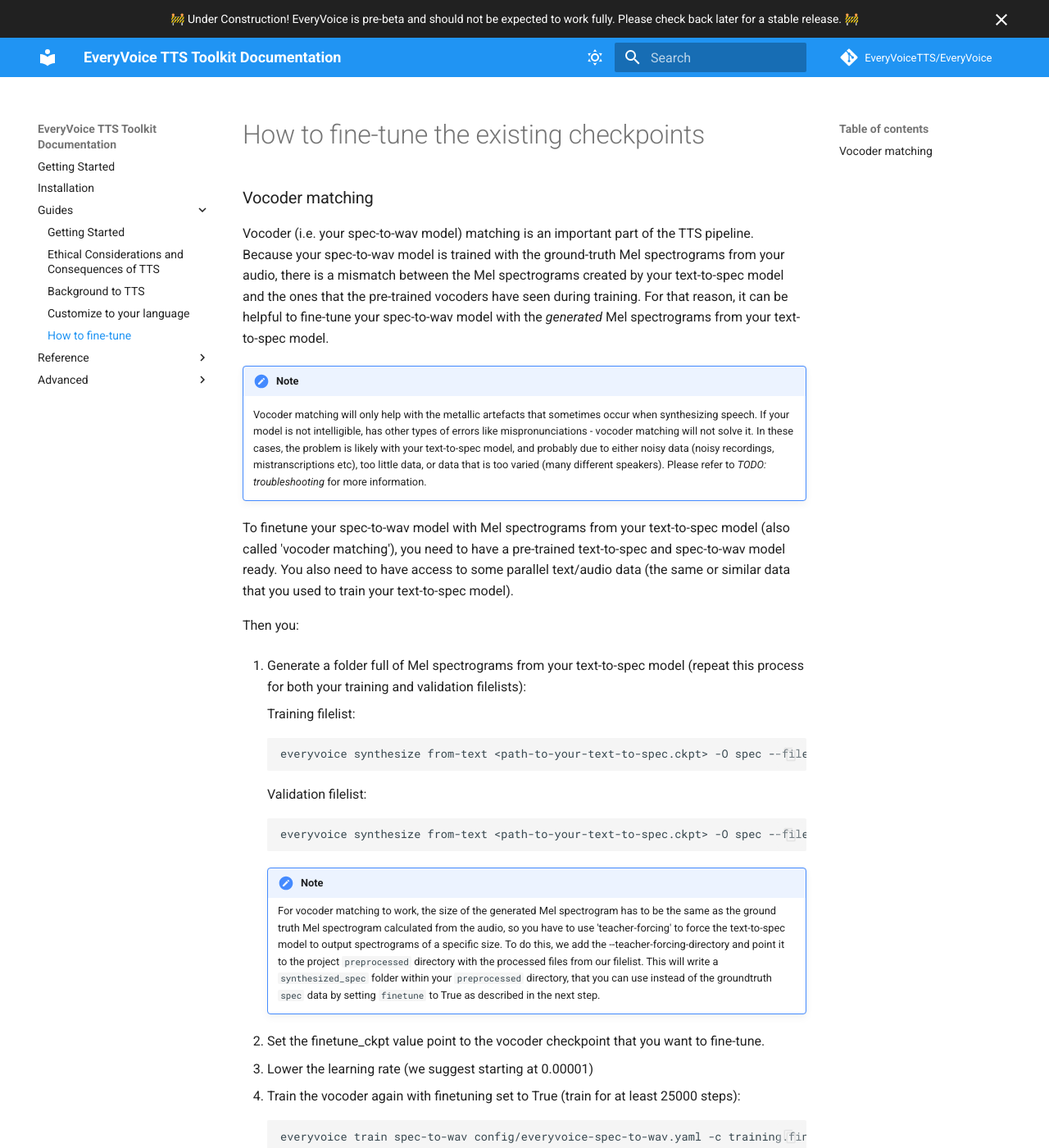
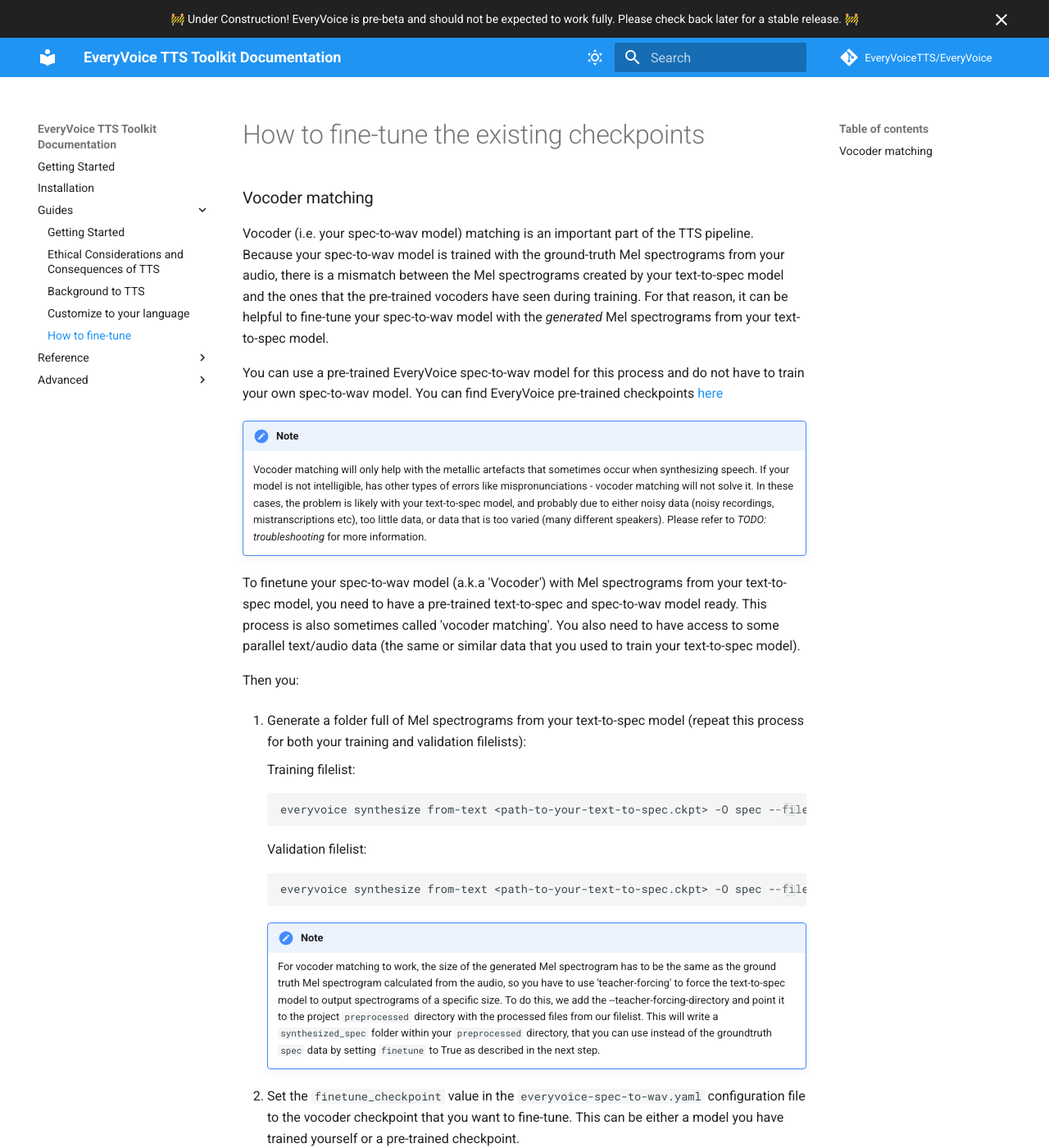
Before and after one commit to EveryVoiceTTS/EveryVoice, an MkDocs documentation site: the page built from docs/guides/finetune.md, in a window 1280 px wide and 1400 px high. Shown: the whole window at 82% size. Built offline with MkDocs 1.6.1 and Material for MkDocs 9.7.7, drawn with Linux system fonts in a browser that asks for light colours; comment, search, counter and statistics services are not loaded; the version menu is left out; some of the changed text lies outside the part shown.

Commit message:
docs: update finetune docs

````diff
--- a/docs/guides/finetune.md
+++ b/docs/guides/finetune.md
@@ -4,12 +4,14 @@
 
 Vocoder (i.e. your spec-to-wav model) matching is an important part of the TTS pipeline. Because your spec-to-wav model is trained with the ground-truth Mel spectrograms from your audio, there is a mismatch between the Mel spectrograms created by your text-to-spec model and the ones that the pre-trained vocoders have seen during training. For that reason, it can be helpful to fine-tune your spec-to-wav model with the _generated_ Mel spectrograms from your text-to-spec model.
 
+You can use a pre-trained EveryVoice spec-to-wav model for this process and do not have to train your own spec-to-wav model. You can find EveryVoice pre-trained checkpoints [here](https://drive.google.com/drive/folders/1ya0U4K2d26DoJamg96cEynMJ1w1Tm8nU?usp=sharing)
+
 !!! note
     Vocoder matching will only help with the metallic artefacts that sometimes occur when synthesizing speech. If your model is not intelligible, has other types of errors like mispronunciations - vocoder matching will not solve it. In these cases, the problem is likely with your text-to-spec model, and probably due to either noisy data (noisy recordings, mistranscriptions etc), too little data, or data that is too varied (many different speakers). Please refer to *TODO: troubleshooting* for more information.
 
 <TODO: insert graphic showing text-to-spec and spec-to-wav models>
 
-To finetune your spec-to-wav model with Mel spectrograms from your text-to-spec model (also called 'vocoder matching'), you need to have a pre-trained text-to-spec and spec-to-wav model ready. You also need to have access to some parallel text/audio data (the same or similar data that you used to train your text-to-spec model).
+To finetune your spec-to-wav model (a.k.a 'Vocoder') with Mel spectrograms from your text-to-spec model, you need to have a pre-trained text-to-spec and spec-to-wav model ready. This process is also sometimes called 'vocoder matching'. You also need to have access to some parallel text/audio data (the same or similar data that you used to train your text-to-spec model).
 
 Then you:
 
@@ -30,11 +32,11 @@
     !!! note
         For vocoder matching to work, the size of the generated Mel spectrogram has to be the same as the ground truth Mel spectrogram calculated from the audio, so you have to use 'teacher-forcing' to force the text-to-spec model to output spectrograms of a specific size. To do this, we add the --teacher-forcing-directory and point it to the project `preprocessed` directory with the processed files from our filelist. This will write a `synthesized_spec` folder within your `preprocessed` directory, that you can use instead of the groundtruth `spec` data by setting `finetune` to True as described in the next step.
 
-2. Set the finetune_ckpt value point to the vocoder checkpoint that you want to fine-tune.
+2. Set the `finetune_checkpoint` value in the `everyvoice-spec-to-wav.yaml` configuration file to the vocoder checkpoint that you want to fine-tune. This can be either a model you have trained yourself or a pre-trained checkpoint.
 
 3. Lower the learning rate (we suggest starting at 0.00001)
 
-4. Train the vocoder again with finetuning set to True (train for at least 25000 steps):
+4. Train the vocoder again with finetuning set to True (train for at least 25000 steps, but preferrably 100000 steps):
 
     ```bash
     everyvoice train spec-to-wav config/everyvoice-spec-to-wav.yaml -c training.finetune=True
````
